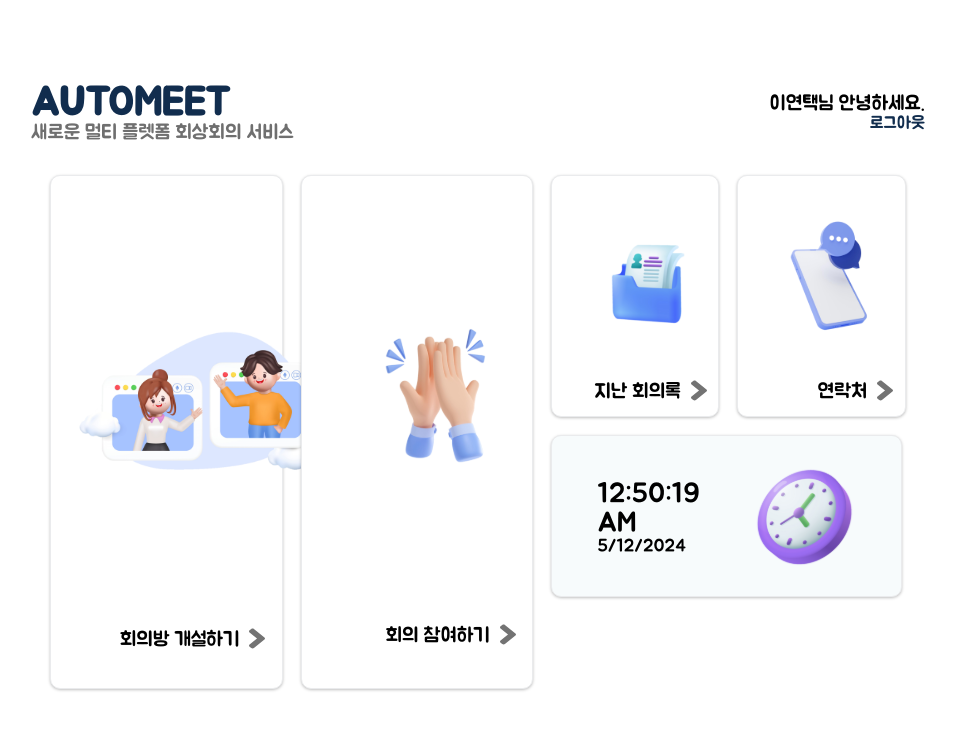
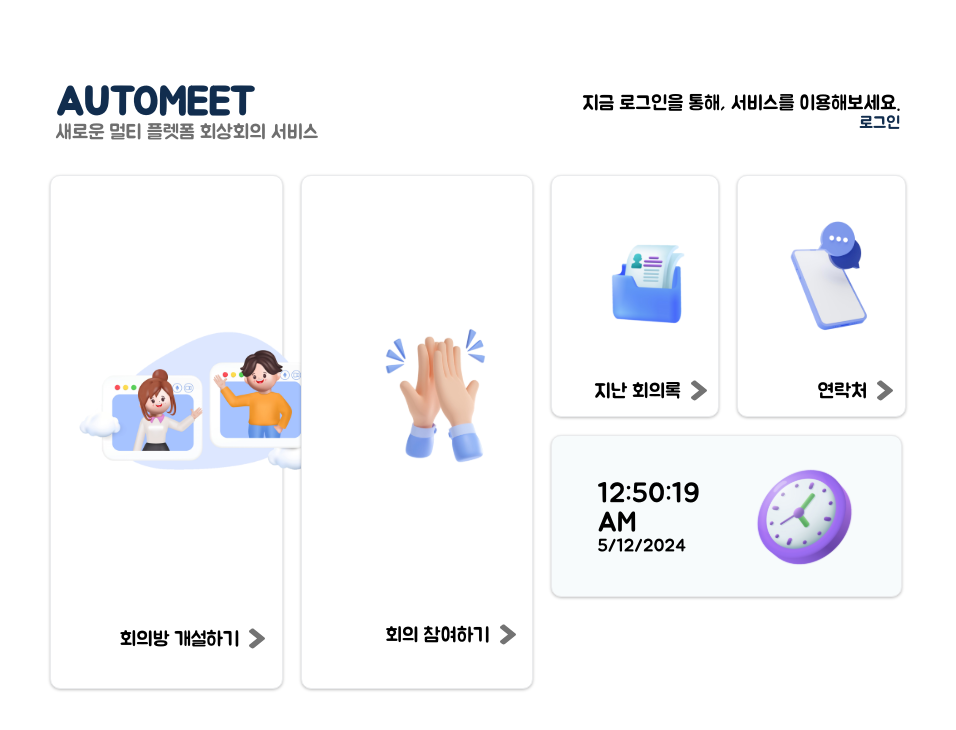
Before and after one commit to Auto-Meet/frontend, a React (Create React App) app: page /home in a window 1280 px wide. Shown: the top 730 px of the page, without its empty margins (162-1118 px from the left). Built offline with nearby package versions, Linux system fonts and the light colour scheme.

Commit message:
feat: 홈화면 로그아웃 및 로그인

```diff
--- a/src/components/HomeNav.jsx
+++ b/src/components/HomeNav.jsx
@@ -1,5 +1,7 @@
-import React from "react";
+import React, { useEffect, useState } from "react";
+import { useNavigate } from "react-router-dom";
 import styled from "styled-components";
+import Swal from "sweetalert2";
 
 const Logo = styled.h1`
   font-size: 40px;
@@ -15,15 +17,18 @@ const Name = styled.p`
 const LogOut = styled.p`
   font-size: 17px;
   color: #112d4e;
+  cursor: pointer;
 `;
 
 const Box = styled.div`
   display: flex;
   flex-direction: row;
-  justify-content: space-evenly;
+  justify-content: space-between;
   align-items: center;
   margin-top: 10vh;
   margin-bottom: 3vh;
+  margin-left: 17vw;
+  margin-right: 17vw;
 `;
 
 const LBox = styled.div`
@@ -42,6 +47,42 @@ const Empty = styled.div`
 `;
 
 const HomeNav = () => {
+  const [logCheck, setLogCheck] = useState(false);
+  const [name, setName] = useState("");
+  const navigate = useNavigate();
+
+  useEffect(() => {
+    if (localStorage.getItem("token")) {
+      setLogCheck(true);
+      setName(localStorage.getItem("name"));
+    } else setLogCheck(false);
+  }, []);
+
+  const handleLog = () => {
+    if (logCheck) {
+      Swal.fire({
+        title: "로그아웃",
+        text: "로그아웃을 하시겠습니까?",
+        icon: "question",
+
+        showCancelButton: true,
+        confirmButtonColor: "#1F316F",
+        cancelButtonColor: "#b1b1b1",
+        confirmButtonText: "네",
+        cancelButtonText: "아니요",
+        reverseButtons: true,
+      }).then((result) => {
+        if (result.isConfirmed) {
+          localStorage.removeItem("token");
+          setLogCheck(false);
+        }
+      });
+    }
+
+    if (!logCheck) {
+      navigate("/login");
+    }
+  };
   return (
     <>
       <Box>
@@ -51,8 +92,14 @@ const HomeNav = () => {
         </LBox>
         <Empty />
         <RBox>
-          <Name>이연택님 안녕하세요.</Name>
-          <LogOut>로그아웃</LogOut>
+          <Name>
+            {logCheck
+              ? `${name}님 안녕하세요.`
+              : "지금 로그인을 통해, 서비스를 이용해보세요."}
+          </Name>
+          <LogOut onClick={() => handleLog()}>
+            {logCheck ? "로그아웃" : "로그인"}
+          </LogOut>
         </RBox>
       </Box>
     </>
```
